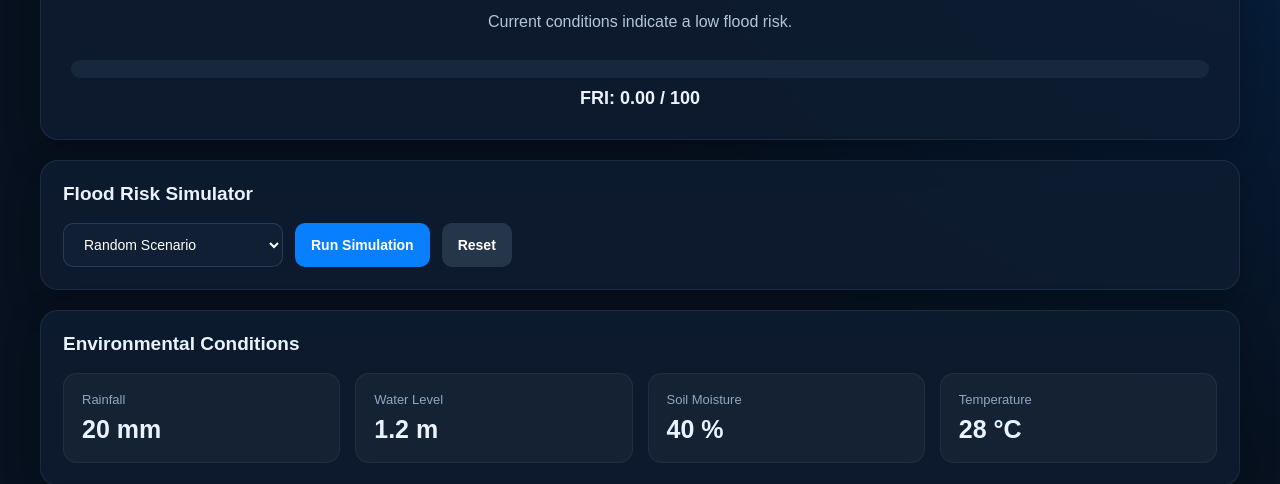
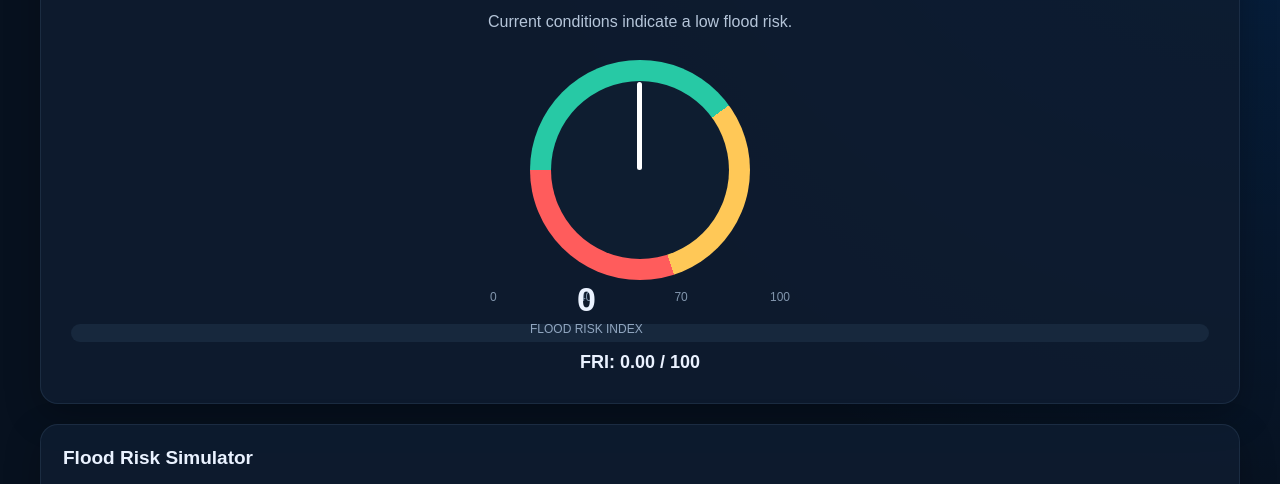
Before and after one commit to Sambuddha10/FloodGuard-X, a plain HTML site: page index.html in a window 1280 px wide. Shown: the part 309-793 px from the top of the page. Drawn offline with Linux system fonts and the light colour scheme.

Commit message:
Refactor index.html for gauge integration and cleanup
Removed unnecessary comments and added new gauge elements for flood risk display.

```diff
--- a/index.html
+++ b/index.html
@@ -29,8 +29,6 @@ body {
     margin: auto;
 }
 
-/* HEADER */
-
 .header {
     text-align: center;
     margin-bottom: 30px;
@@ -58,8 +56,6 @@ body {
     font-size: 13px;
 }
 
-/* CARDS */
-
 .card {
     background: rgba(14, 29, 48, 0.86);
     border: 1px solid rgba(130, 170, 210, 0.12);
@@ -80,8 +76,6 @@ body {
     gap: 15px;
 }
 
-/* SENSOR CARDS */
-
 .sensor {
     background: rgba(255, 255, 255, 0.035);
     border-radius: 14px;
@@ -99,8 +93,6 @@ body {
     font-size: 25px;
     font-weight: bold;
 }
-
-/* RISK */
 
 .risk-card {
     text-align: center;
@@ -121,10 +113,81 @@ body {
     line-height: 1.6;
 }
 
-/* FRI */
+/* FRI GAUGE */
 
-.fri-container {
-    margin-top: 25px;
+.gauge-wrapper {
+    width: 220px;
+    height: 220px;
+    margin: 25px auto 10px;
+    position: relative;
+}
+
+.gauge {
+    width: 220px;
+    height: 220px;
+    border-radius: 50%;
+    background:
+        conic-gradient(
+            #27c9a5 0deg,
+            #27c9a5 144deg,
+            #ffc857 144deg,
+            #ffc857 252deg,
+            #ff5c5c 252deg,
+            #ff5c5c 360deg
+        );
+    display: flex;
+    align-items: center;
+    justify-content: center;
+    transform: rotate(-90deg);
+}
+
+.gauge::before {
+    content: "";
+    width: 178px;
+    height: 178px;
+    border-radius: 50%;
+    background: #0e1d30;
+    position: absolute;
+}
+
+.gauge-needle {
+    position: absolute;
+    width: 5px;
+    height: 88px;
+    background: #ffffff;
+    border-radius: 5px;
+    left: 107px;
+    top: 22px;
+    transform-origin: 50% 88px;
+    transform: rotate(0deg);
+    transition: transform 0.6s ease;
+    z-index: 2;
+}
+
+.gauge-center {
+    position: absolute;
+    z-index: 3;
+    text-align: center;
+}
+
+.gauge-number {
+    font-size: 34px;
+    font-weight: bold;
+}
+
+.gauge-label {
+    font-size: 12px;
+    color: #91a6c0;
+    margin-top: 3px;
+}
+
+.gauge-scale {
+    display: flex;
+    justify-content: space-between;
+    max-width: 300px;
+    margin: 8px auto 0;
+    color: #8195ac;
+    font-size: 12px;
 }
 
 .fri-bar {
@@ -133,6 +196,7 @@ body {
     background: #17283d;
     border-radius: 20px;
     overflow: hidden;
+    margin-top: 20px;
 }
 
 .fri-fill {
@@ -147,8 +211,6 @@ body {
     font-size: 18px;
     font-weight: bold;
 }
-
-/* SIMULATOR */
 
 .controls {
     display: flex;
@@ -190,8 +252,6 @@ button:hover {
     background: #344960;
 }
 
-/* CONTRIBUTIONS */
-
 .contribution {
     margin-bottom: 15px;
 }
@@ -216,8 +276,6 @@ button:hover {
     transition: width 0.5s ease;
 }
 
-/* ANOMALY */
-
 .anomaly-box {
     padding: 18px;
     border-radius: 12px;
@@ -235,8 +293,6 @@ button:hover {
     color: #aebed2;
     line-height: 1.6;
 }
-
-/* HISTORY */
 
 .history-list {
     display: flex;
@@ -260,8 +316,6 @@ button:hover {
 .history-risk {
     font-weight: bold;
 }
-
-/* TREND */
 
 .trend {
     height: 220px;
@@ -290,8 +344,6 @@ button:hover {
     color: #a9bdd4;
 }
 
-/* FOOTER */
-
 .footer {
     text-align: center;
     color: #70839a;
@@ -299,8 +351,6 @@ button:hover {
     margin-top: 30px;
     padding-bottom: 10px;
 }
-
-/* RESPONSIVE */
 
 @media (max-width: 900px) {
     .grid {
@@ -333,6 +383,23 @@ button:hover {
     button {
         width: 100%;
     }
+
+    .gauge-wrapper,
+    .gauge {
+        width: 190px;
+        height: 190px;
+    }
+
+    .gauge::before {
+        width: 154px;
+        height: 154px;
+    }
+
+    .gauge-needle {
+        left: 92px;
+        height: 76px;
+        transform-origin: 50% 76px;
+    }
 }
 </style>
 </head>
@@ -347,9 +414,6 @@ button:hover {
     <div class="badge">● Dataset-Free • Explainable • Lightweight</div>
 </header>
 
-
-    <!-- CURRENT RISK -->
-
 <section class="card risk-card">
 
     <h2>Current Flood Risk</h2>
@@ -360,7 +424,30 @@ button:hover {
         Current conditions indicate a low flood risk.
     </div>
 
-        <div class="fri-container">
+    <div class="gauge-wrapper">
+
+        <div class="gauge"></div>
+
+        <div id="gaugeNeedle" class="gauge-needle"></div>
+
+        <div class="gauge-center">
+            <div id="gaugeNumber" class="gauge-number">
+                0
+            </div>
+
+            <div class="gauge-label">
+                FLOOD RISK INDEX
+            </div>
+        </div>
+
+    </div>
+
+    <div class="gauge-scale">
+        <span>0</span>
+        <span>40</span>
+        <span>70</span>
+        <span>100</span>
+    </div>
 
     <div class="fri-bar">
         <div id="friFill" class="fri-fill"></div>
@@ -370,12 +457,7 @@ button:hover {
         FRI: 0.00 / 100
     </div>
 
-        </div>
-
 </section>
-
-
-    <!-- SIMULATOR -->
 
 <section class="card">
 
@@ -417,9 +499,6 @@ button:hover {
 
 </section>
 
-
-    <!-- SENSOR VALUES -->
-
 <section class="card">
 
     <h2>Environmental Conditions</h2>
@@ -427,54 +506,28 @@ button:hover {
     <div class="grid">
 
         <div class="sensor">
-                <div class="sensor-title">
-                    Rainfall
+            <div class="sensor-title">Rainfall</div>
+            <div id="rainfall" class="sensor-value">20 mm</div>
         </div>
 
-                <div id="rainfall" class="sensor-value">
-                    20 mm
-                </div>
+        <div class="sensor">
+            <div class="sensor-title">Water Level</div>
+            <div id="waterLevel" class="sensor-value">1.2 m</div>
         </div>
 
+        <div class="sensor">
+            <div class="sensor-title">Soil Moisture</div>
+            <div id="soilMoisture" class="sensor-value">40 %</div>
+        </div>
 
         <div class="sensor">
-                <div class="sensor-title">
-                    Water Level
-                </div>
-
-                <div id="waterLevel" class="sensor-value">
-                    1.2 m
-                </div>
-            </div>
-
-
-            <div class="sensor">
-                <div class="sensor-title">
-                    Soil Moisture
-                </div>
-
-                <div id="soilMoisture" class="sensor-value">
-                    40 %
-                </div>
-            </div>
-
-
-            <div class="sensor">
-                <div class="sensor-title">
-                    Temperature
-                </div>
-
-                <div id="temperature" class="sensor-value">
-                    28 °C
-                </div>
+            <div class="sensor-title">Temperature</div>
+            <div id="temperature" class="sensor-value">28 °C</div>
         </div>
 
     </div>
 
 </section>
-
-
-    <!-- CONTRIBUTIONS -->
 
 <section class="card">
 
@@ -488,14 +541,10 @@ button:hover {
         </div>
 
         <div class="contribution-bar">
-                <div
-                    id="rainContributionBar"
-                    class="contribution-fill"
-                ></div>
+            <div id="rainContributionBar" class="contribution-fill"></div>
         </div>
 
     </div>
-
 
     <div class="contribution">
 
@@ -505,14 +554,10 @@ button:hover {
         </div>
 
         <div class="contribution-bar">
-                <div
-                    id="waterContributionBar"
-                    class="contribution-fill"
-                ></div>
+            <div id="waterContributionBar" class="contribution-fill"></div>
         </div>
 
     </div>
-
 
     <div class="contribution">
 
@@ -522,18 +567,12 @@ button:hover {
         </div>
 
         <div class="contribution-bar">
-                <div
-                    id="soilContributionBar"
-                    class="contribution-fill"
-                ></div>
+            <div id="soilContributionBar" class="contribution-fill"></div>
         </div>
 
     </div>
 
 </section>
-
-
-    <!-- ANOMALY -->
 
 <section class="card">
 
@@ -553,9 +592,6 @@ button:hover {
 
 </section>
 
-
-    <!-- HISTORY -->
-
 <section class="card">
 
     <h2>Risk History</h2>
@@ -569,9 +605,6 @@ button:hover {
     </div>
 
 </section>
-
-
-    <!-- TREND -->
 
 <section class="card">
 
@@ -587,89 +620,67 @@ button:hover {
 
 </section>
 
-
 <div class="footer">
     FloodGuard-X • Lightweight Explainable Flood Risk Detection
 </div>
 
 </div>
 
-
 <script>
 
 let riskHistory = [];
 
 
-/* ---------------------------------------------------------
-   SCENARIO GENERATOR
---------------------------------------------------------- */
+/* SCENARIO GENERATOR */
 
 function generateScenario(type) {
 
     if (type === "normal") {
-
         return {
             rainfall: 20,
             waterLevel: 1.2,
             soilMoisture: 40,
             temperature: 28
         };
-
     }
 
     if (type === "heavy") {
-
         return {
             rainfall: 110,
             waterLevel: 2.2,
             soilMoisture: 75,
             temperature: 25
         };
-
     }
 
     if (type === "rising") {
-
         return {
             rainfall: 70,
             waterLevel: 3.5,
             soilMoisture: 85,
             temperature: 26
         };
-
     }
 
     if (type === "extreme") {
-
         return {
             rainfall: 140,
             waterLevel: 4.5,
             soilMoisture: 95,
             temperature: 24
         };
-
     }
 
     return {
-
         rainfall: Math.floor(Math.random() * 150),
-
-        waterLevel:
-            Math.round(Math.random() * 500) / 100,
-
-        soilMoisture:
-            Math.floor(Math.random() * 100),
-
-        temperature:
-            20 + Math.floor(Math.random() * 20)
-
+        waterLevel: Math.round(Math.random() * 500) / 100,
+        soilMoisture: Math.floor(Math.random() * 100),
+        temperature: 20 + Math.floor(Math.random() * 20)
     };
 }
 
 
-/* ---------------------------------------------------------
-   FRI CALCULATION
---------------------------------------------------------- */
+/* FRI CALCULATION */
 
 function calculateRisk(rainfall, waterLevel, soilMoisture) {
 
@@ -698,9 +709,6 @@ function calculateRisk(rainfall, waterLevel, soilMoisture) {
 
     return {
         fri,
-        rainfallScore,
-        waterScore,
-        soilScore,
         rainfallContribution,
         waterContribution,
         soilContribution
@@ -708,9 +716,7 @@ function calculateRisk(rainfall, waterLevel, soilMoisture) {
 }
 
 
-/* ---------------------------------------------------------
-   CLASSIFICATION
---------------------------------------------------------- */
+/* CLASSIFICATION */
 
 function classifyRisk(fri) {
 
@@ -726,9 +732,7 @@ function classifyRisk(fri) {
 }
 
 
-/* ---------------------------------------------------------
-   ANOMALY DETECTION
---------------------------------------------------------- */
+/* ANOMALY DETECTION */
 
 function detectAnomaly(rainfall, waterLevel, soilMoisture) {
 
@@ -750,9 +754,7 @@ function detectAnomaly(rainfall, waterLevel, soilMoisture) {
         conditions.push(
             "Unusually high rainfall detected."
         );
-
     }
-
 
     if (waterLevel >= 4) {
 
@@ -769,9 +771,7 @@ function detectAnomaly(rainfall, waterLevel, soilMoisture) {
         conditions.push(
             "Unusually high water level detected."
         );
-
     }
-
 
     if (soilMoisture >= 90) {
 
@@ -780,9 +780,7 @@ function detectAnomaly(rainfall, waterLevel, soilMoisture) {
         conditions.push(
             "Extremely high soil moisture detected."
         );
-
     }
-
 
     return {
         score,
@@ -792,9 +790,25 @@ function detectAnomaly(rainfall, waterLevel, soilMoisture) {
 }
 
 
-/* ---------------------------------------------------------
-   RUN SIMULATION
---------------------------------------------------------- */
+/* GAUGE */
+
+function updateGauge(fri) {
+
+    const safeFRI =
+        Math.min(100, Math.max(0, fri));
+
+    document.getElementById("gaugeNumber").textContent =
+        safeFRI.toFixed(0);
+
+    const rotation =
+        -90 + (safeFRI * 1.8);
+
+    document.getElementById("gaugeNeedle").style.transform =
+        "rotate(" + rotation + "deg)";
+}
+
+
+/* RUN SIMULATION */
 
 function runSimulation() {
 
@@ -803,7 +817,6 @@ function runSimulation() {
 
     const scenario =
         generateScenario(selectedScenario);
-
 
     const rainfall =
         scenario.rainfall;
@@ -816,7 +829,6 @@ function runSimulation() {
 
     const temperature =
         scenario.temperature;
-
 
     document.getElementById("rainfall").textContent =
         rainfall + " mm";
@@ -837,7 +849,6 @@ function runSimulation() {
             waterLevel,
             soilMoisture
         );
-
 
     const fri =
         result.fri;
@@ -866,15 +877,12 @@ function runSimulation() {
 
         message =
             "Current conditions indicate a low flood risk.";
-
     }
 
 
     document.getElementById("riskMessage").textContent =
         message;
 
-
-    /* FRI */
 
     document.getElementById("friValue").textContent =
         "FRI: " + fri.toFixed(2) + " / 100";
@@ -883,7 +891,8 @@ function runSimulation() {
         Math.min(100, fri) + "%";
 
 
-    /* CONTRIBUTIONS */
+    updateGauge(fri);
+
 
     document.getElementById("rainContribution").textContent =
         result.rainfallContribution.toFixed(2);
@@ -904,8 +913,6 @@ function runSimulation() {
     document.getElementById("soilContributionBar").style.width =
         result.soilContribution + "%";
 
-
-    /* ANOMALY */
 
     const anomaly =
         detectAnomaly(
@@ -943,13 +950,9 @@ function runSimulation() {
 
             document.getElementById("anomalyDetails").textContent =
                 "No abnormal environmental conditions detected.";
-
+        }
     }
 
-    }
-
-
-    /* HISTORY */
 
     riskHistory.push({
         time: new Date().toLocaleTimeString(),
@@ -957,25 +960,23 @@ function runSimulation() {
         risk: risk
     });
 
+
     if (riskHistory.length > 20) {
         riskHistory.shift();
     }
 
+
     updateHistory();
     updateTrend();
-
 }
 
 
-/* ---------------------------------------------------------
-   HISTORY
---------------------------------------------------------- */
+/* HISTORY */
 
 function updateHistory() {
 
     const historyList =
         document.getElementById("historyList");
-
 
     if (riskHistory.length === 0) {
 
@@ -987,9 +988,7 @@ function updateHistory() {
         return;
     }
 
-
     historyList.innerHTML = "";
-
 
     [...riskHistory]
         .reverse()
@@ -1016,21 +1015,16 @@ function updateHistory() {
                 "</span>";
 
             historyList.appendChild(div);
-
         });
-
 }
 
 
-/* ---------------------------------------------------------
-   TREND
---------------------------------------------------------- */
+/* TREND */
 
 function updateTrend() {
 
     const trend =
         document.getElementById("trend");
-
 
     if (riskHistory.length === 0) {
 
@@ -1042,9 +1036,7 @@ function updateTrend() {
         return;
     }
 
-
     trend.innerHTML = "";
-
 
     riskHistory.forEach(item => {
 
@@ -1064,19 +1056,14 @@ function updateTrend() {
         label.textContent =
             item.fri.toFixed(0);
 
-
         bar.appendChild(label);
 
         trend.appendChild(bar);
-
     });
-
 }
 
 
-/* ---------------------------------------------------------
-   RESET
---------------------------------------------------------- */
+/* RESET */
 
 function resetSystem() {
 
@@ -1094,7 +1081,6 @@ function resetSystem() {
     document.getElementById("friFill").style.width =
         "0%";
 
-
     document.getElementById("rainfall").textContent =
         "20 mm";
 
@@ -1107,7 +1093,6 @@ function resetSystem() {
     document.getElementById("temperature").textContent =
         "28 °C";
 
-
     document.getElementById("rainContribution").textContent =
         "0.00";
 
@@ -1116,7 +1101,6 @@ function resetSystem() {
 
     document.getElementById("soilContribution").textContent =
         "0.00";
-
 
     document.getElementById("rainContributionBar").style.width =
         "0%";
@@ -1127,17 +1111,16 @@ function resetSystem() {
     document.getElementById("soilContributionBar").style.width =
         "0%";
 
-
     document.getElementById("anomalyStatus").textContent =
         "NORMAL";
 
     document.getElementById("anomalyDetails").textContent =
         "No abnormal environmental conditions detected.";
 
+    updateGauge(0);
 
     updateHistory();
     updateTrend();
-
 }
 
 </script>
```
Lines whose indentation alone changed are shown as unchanged.
